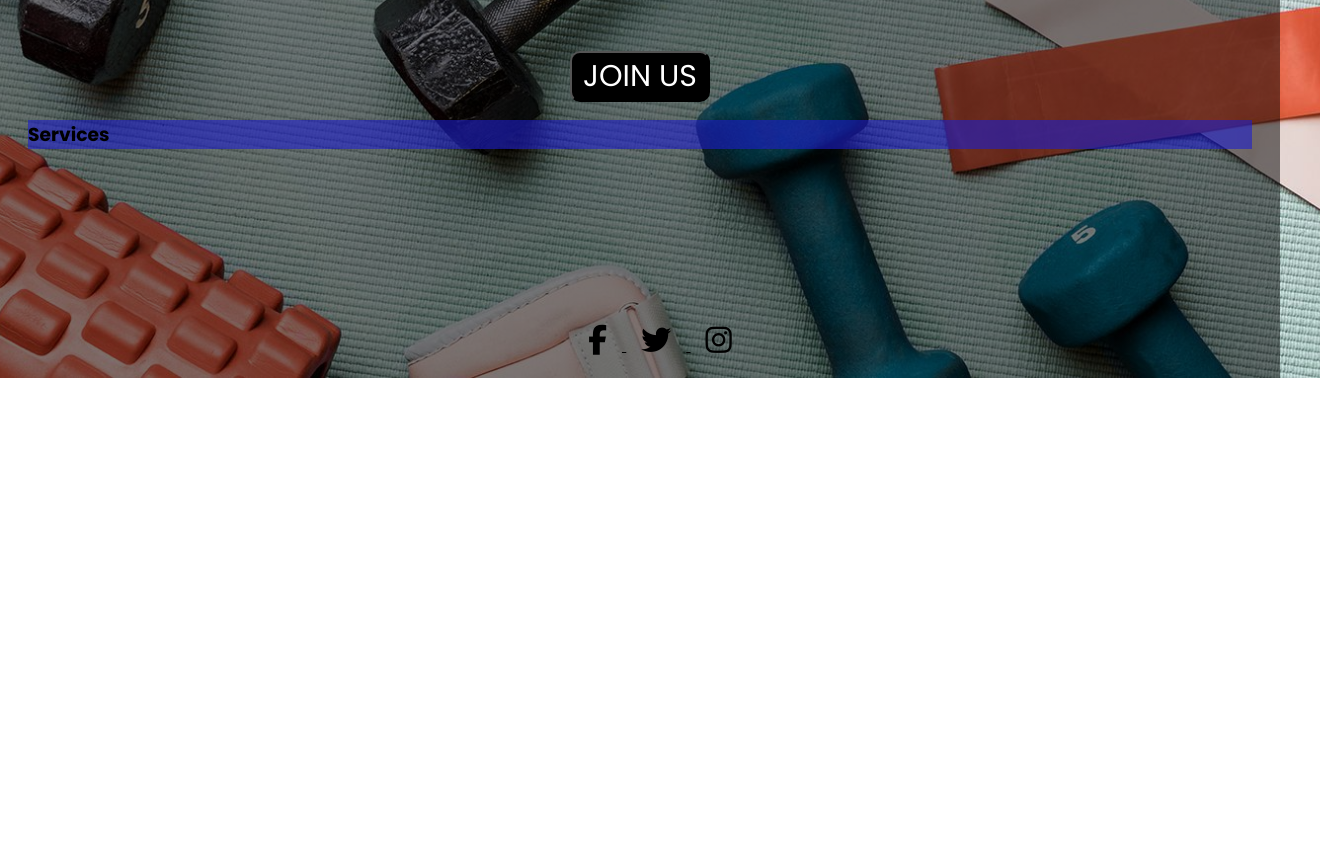
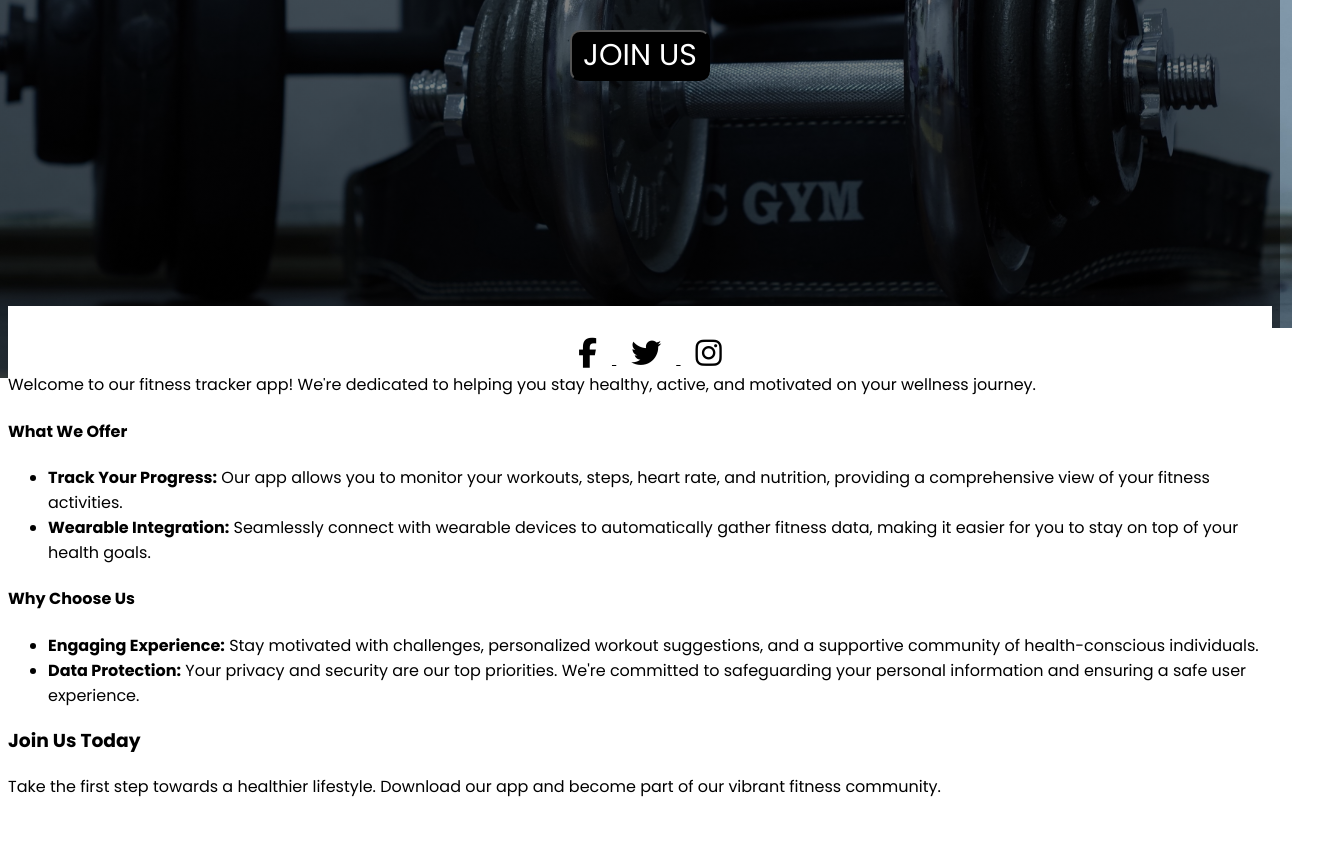
Before and after one commit to ed-sels/FitHub, a plain HTML site: page Frontend/homepage.html in a window 1280 px wide. Shown: the part 422-1281 px from the top of the page, 1320 px wide, since content can reach past the window. Before the commit the page ends 800 px from the top, so only its background shows below. Drawn offline with Linux system fonts and the light colour scheme.

Commit message:
add about section

```diff
--- a/Frontend/homepage.html
+++ b/Frontend/homepage.html
@@ -12,14 +12,14 @@
     <div class="wrapper">
     <div class="header">
     <div class="main-logo">
-        <img src="img/orig-logo.jpeg" alt="Fithub logo" class="logo">
+        <img src="img/black-logo.jpeg" alt="Fithub logo" class="logo">
     </div>
     <nav class="nav-bar">
         <ul>
             <li><a href="#">Blog</a></li>
-            <li><a href="#">Services</a></li>
-            <li><a href="#">About</a></li>
-            <li><a href="#">Contact</a></li>
+            <li><a href="#about">Services</a></li>
+            <li><a href="#about">About</a></li>
+            <li><a href="#contact">Contact</a></li>
             <li><a href="sign_in.html">Sign In</a></li>
         </ul>
     </nav>
@@ -28,16 +28,29 @@
     <div class="main-info">
         <h1>Take Your Fitness <br> To The Next Level</h1>
         <button class="sign-up">JOIN US</button>
-    </div>
 
-    <div class="services">
-        <h3>Services</h3>
-        <p></p>
-    </div>
     </div>
 
 
-    <footer>
+    </div>
+    <section id="about">
+      <h3>About Us</h3>
+      <p>Welcome to our fitness tracker app! We're dedicated to helping you stay healthy, active, and motivated on your wellness journey. <br> <h4>What We Offer</h4></p>
+      <ul>
+        <li><b>Track Your Progress:</b> Our app allows you to monitor your workouts, steps, heart rate, and nutrition, providing a comprehensive view of your fitness activities.</li>
+        <li><b>Wearable Integration:</b> Seamlessly connect with wearable devices to automatically gather fitness data, making it easier for you to stay on top of your health goals.</li>
+      </ul>
+
+      <h4>Why Choose Us</h4>
+      <ul>
+        <li><b>Engaging Experience:</b> Stay motivated with challenges, personalized workout suggestions, and a supportive community of health-conscious individuals.</li>
+        <li><b>Data Protection:</b> Your privacy and security are our top priorities. We're committed to safeguarding your personal information and ensuring a safe user experience.</li>
+      </ul>
+      <h3>Join Us Today</h3>
+      <p>Take the first step towards a healthier lifestyle. Download our app and become part of our vibrant fitness community.</p>
+    </section>
+
+    <footer id="contact">
         <a href="https://www.facebook.com/yourfacebookprofile" target="_blank">
           <i class="fab fa-facebook-f"></i>
         </a>
--- a/Frontend/homepage_style.css
+++ b/Frontend/homepage_style.css
@@ -8,10 +8,13 @@ html{
   height: 100%;
 }
 body{
-  background-image: linear-gradient(rgba(0, 0, 0, 0.5), rgba(0, 0, 0, 0.5)), url('img/01.jpg');
+  background-image: linear-gradient(rgba(0, 0, 0, 0.5), rgba(0, 0, 0, 0.5)), url('img/sign-in.jpg');
   background-size: cover;
   background-repeat: no-repeat;
   background-position: center;
+    min-height: 100vh;
+    display: flex;
+    flex-direction: column;
 }
 
 
@@ -19,8 +22,6 @@ body{
   padding-top: 0;
 }
 .logo{
-  margin-left: 20px;
-  margin-top: 20px;
   width: 80px;
   display: inline;
   border-radius: 10px;
@@ -74,15 +75,16 @@ h1{
 }
 
 
-.services{
-  background-color: rgba(30, 30, 206, 0.589);
-  margin-bottom: 50px;
-}
-
 .wrapper {
   min-height: calc(100vh - 200px); /* adjust height to leave space for footer */
   overflow-y: auto; /* allow content to scroll if it exceeds wrapper height */
   padding: 20px;
+}
+
+#about{
+  margin-top: 80px;
+  background-color: white;
+  height: 550px;
 }
 
 
@@ -91,11 +93,21 @@ h1{
 /* Send footer to the bottom of the page */
 footer {
   position: absolute;
-  bottom: 0;
   left: 0;
   width: 100%;
-  padding: 20px;
   text-align: center;
+  position: sticky;
+  padding: 10px 10px 0px 10px;
+  bottom: 0;
+  height: 40px;
+  background: rgb(255, 255, 255);
+  color: black;
+}
+
+@media (max-width: 768px) {
+  footer {
+      font-size: 14px; /* Adjust font size for smaller screens */
+  }
 }
 
 /* Make icons slightly bigger */
@@ -111,5 +123,5 @@ footer a {
 }
 
 footer a:hover {
-  color: #666;
+  color: #b81919;
 }
```
Also changed, not shown: Frontend/img/2.jpg (renamed from Frontend/2.jpg), Frontend/img/black-logo.jpeg (renamed from Frontend/img/WhatsApp Image 2024-07-15 at 10.52.43 PM.jpeg).
